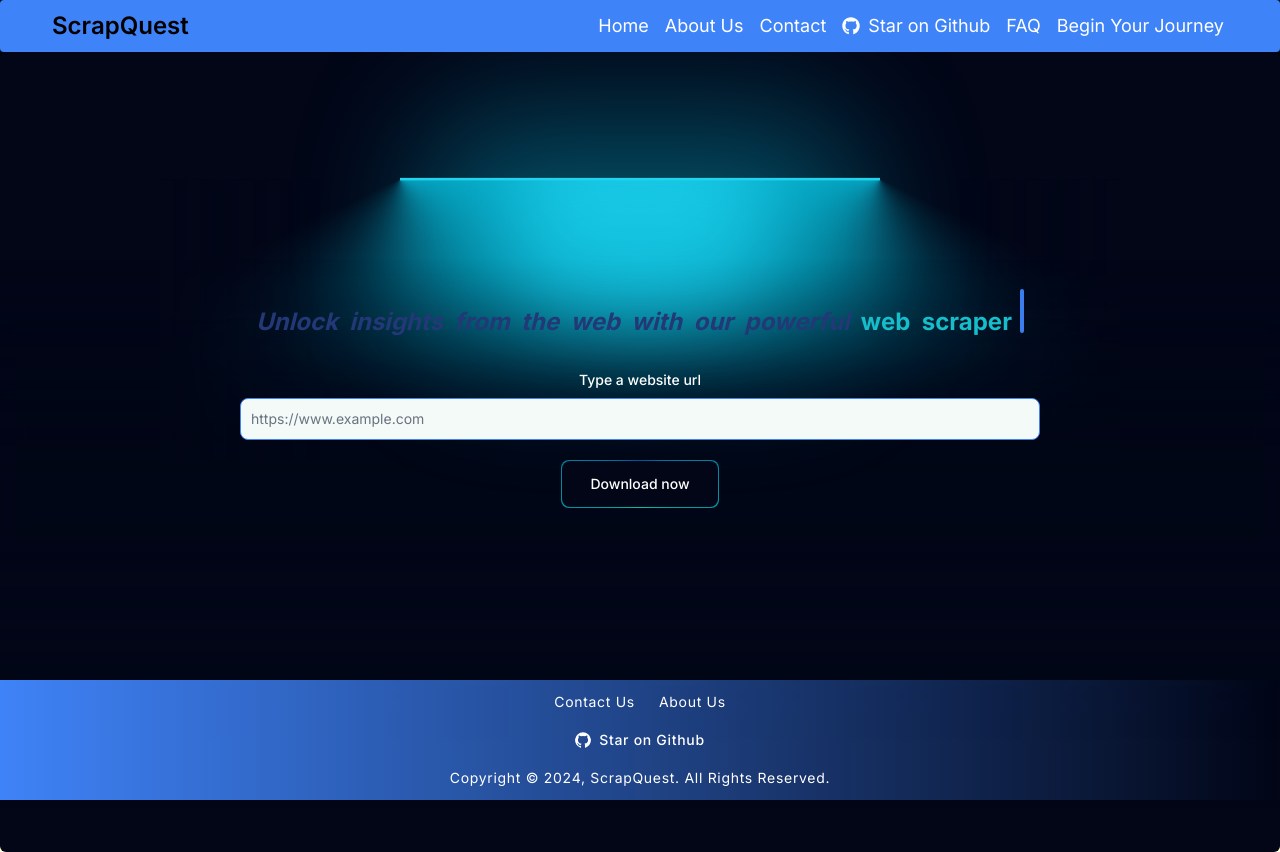
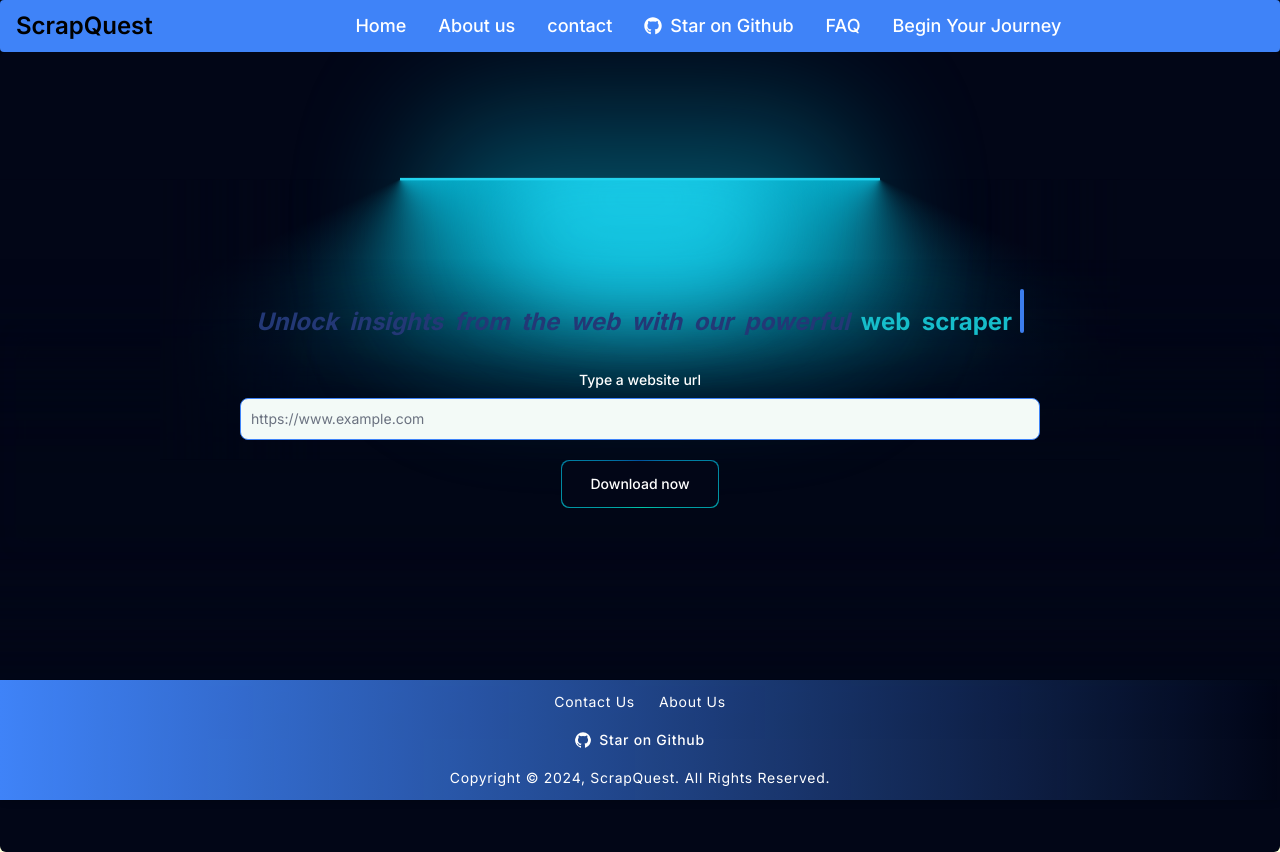
Before and after one commit to Abidsyed25/ScrapQuest, a Next.js app: page / in a window 1280 px wide. Built offline with nearby package versions, Linux system fonts and the light colour scheme.

Commit message:
fixed for moblile screen

```diff
--- a/components/Form.tsx
+++ b/components/Form.tsx
@@ -66,7 +66,7 @@ export default function Form() {
 
   return (
     <>
-      <div className="mb-6 flex flex-col items-center">
+      <div className="mb-6 flex flex-col items-center ">
         <label className="block mb-2 text-sm font-medium text-white dark:text-white">
           Type a website url
         </label>
--- a/components/Nav.tsx
+++ b/components/Nav.tsx
@@ -1,43 +1,55 @@
-import Link from "next/link";
-import { Navbar, NavbarBrand } from "flowbite-react";
+"use client";
+
 import { FaGithub } from "react-icons/fa";
+import { Navbar } from "flowbite-react";
 
 export function Nav() {
   return (
-    <Navbar
-      fluid
-      rounded
-      className="bg-blue-500 shadow-md max-w-screen-2xl m-auto"
-    >
-      <NavbarBrand as={Link} href="/" className="pl-9">
-        <span className="self-center whitespace-nowrap text-2xl font-semibold dark:text-white">
+    <Navbar fluid rounded className="bg-blue-500 shadow-md">
+      <Navbar.Brand href="/">
+        <span className=" whitespace-nowrap text-2xl font-semibold dark:text-white">
           ScrapQuest
         </span>
-      </NavbarBrand>
-      <div className="flex space-x-4 ml-auto mr-10">
-        <Link href="/" className="text-white text-lg hover:underline">
+      </Navbar.Brand>
+      <div className="flex md:order-2 ">
+        <Navbar.Toggle className="text-white " />
+      </div>
+      <Navbar.Collapse>
+        <Navbar.Link href="/" className="text-white text-lg hover:underline ">
           Home
-        </Link>
-        <Link href="/about" className="text-white text-lg hover:underline">
-          About Us
-        </Link>
-        <Link href="/contact" className="text-white text-lg hover:underline">
-          Contact
-        </Link>
-        <Link
+        </Navbar.Link>
+        <Navbar.Link
+          href="/about"
+          className="text-white text-lg hover:underline "
+        >
+          About us
+        </Navbar.Link>
+        <Navbar.Link
+          href="/contact"
+          className="text-white text-lg hover:underline "
+        >
+          contact
+        </Navbar.Link>
+        <Navbar.Link
           href="https://github.com/Abidsyed25/ScrapQuest"
-          className="flex items-center text-white text-lg hover:underline"
+          className="text-white text-lg hover:underline flex items-center "
         >
-          <FaGithub className="mr-2" /> Star on Github
-        </Link>
-        <Link href="/faq" className="text-white text-lg hover:underline">
+          <FaGithub className="mr-2" />
+          <p> Star on Github</p>
+        </Navbar.Link>
+        <Navbar.Link
+          href="/faq"
+          className="text-white text-lg hover:underline "
+        >
           FAQ
-        </Link>
-        <Link href="/login" className="text-white text-lg hover:underline">
+        </Navbar.Link>
+        <Navbar.Link
+          href="/login"
+          className="text-white text-lg hover:underline "
+        >
           Begin Your Journey
-        </Link>
-
-      </div>
+        </Navbar.Link>
+      </Navbar.Collapse>
     </Navbar>
   );
 }
```
Also changed, not shown: components/Hero.tsx (+1 -6 lines).
